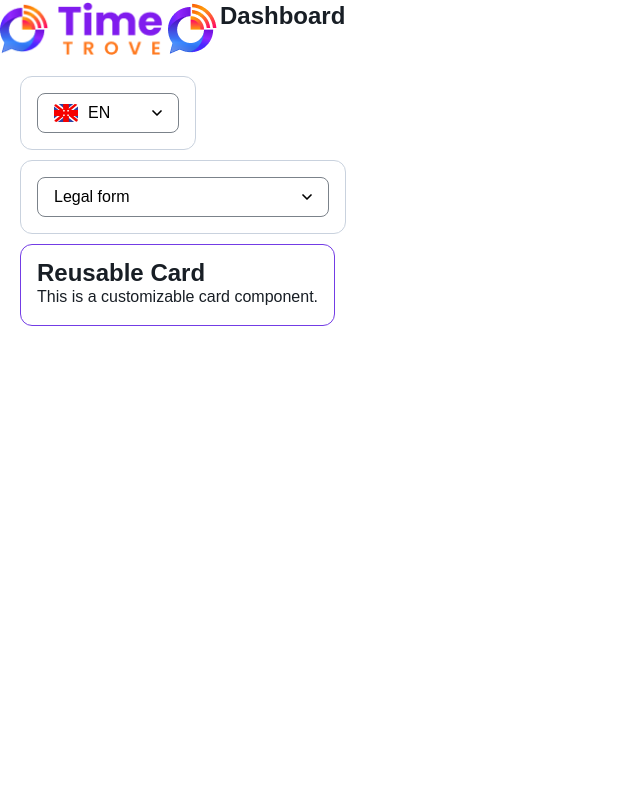
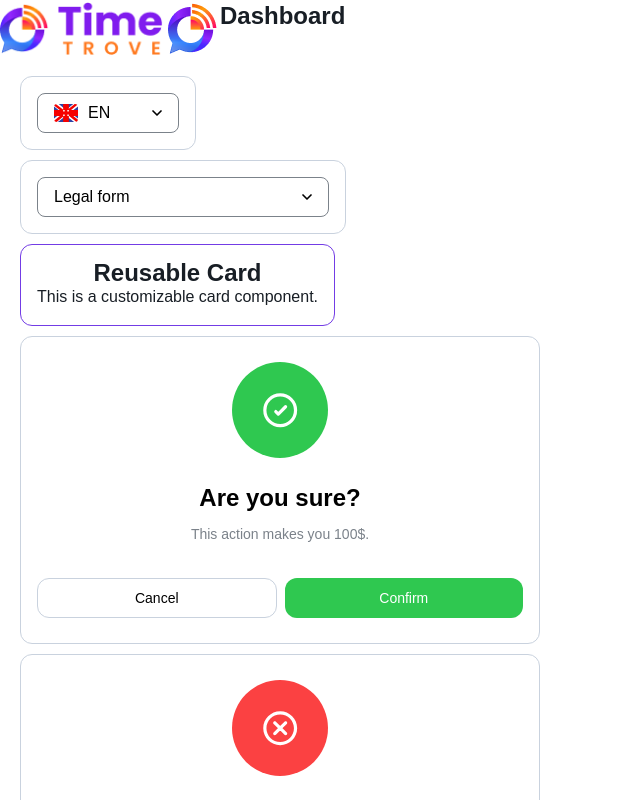
Before and after one commit to NenadBanjeglav/time-trove, a React (Vite) app: page / in a window 1280 px wide. Shown: the top 800 px of the page, without its empty margins (0-640 px from the left). Built offline with nearby package versions, Linux system fonts and the light colour scheme.

Commit message:
ConfirmDialog

```diff
--- a/src/components/atoms/card/Card.tsx
+++ b/src/components/atoms/card/Card.tsx
@@ -8,19 +8,25 @@ type CardProps = HTMLAttributes<HTMLDivElement> & {
   borderRadius?: string
   maxWidth?: string
   maxHeight?: string
+  minWidth?: string
+  minHeight?: string
+  width?: string
+  height?: string
   padding?: string
   backgroundColor?: Pallete
 }
-
 export const Card = ({
   children,
   borderColor,
   borderRadius,
   maxWidth,
   maxHeight,
+  minWidth,
+  minHeight,
   padding,
   backgroundColor,
-
+  width,
+  height,
   ...rest
 }: CardProps) => {
   return (
@@ -29,8 +35,12 @@ export const Card = ({
       $borderRadius={borderRadius}
       $maxWidth={maxWidth}
       $maxHeight={maxHeight}
+      $minWidth={minWidth}
+      $minHeight={minHeight}
       $padding={padding}
       $backgroundColor={backgroundColor}
+      $width={width}
+      $height={height}
       {...rest}
     >
       {children}
--- a/src/components/atoms/card/card.styles.ts
+++ b/src/components/atoms/card/card.styles.ts
@@ -6,6 +6,10 @@ type StyledCardProps = {
   $borderRadius?: string
   $maxWidth?: string
   $maxHeight?: string
+  $minWidth?: string
+  $minHeight?: string
+  $width?: string
+  $height?: string
   $padding?: string
   $backgroundColor?: Pallete
 }
@@ -17,8 +21,10 @@ export const StyledCard = styled.div<StyledCardProps>`
   padding: ${({ theme, $padding }) => $padding || theme.spacing.medium};
   display: flex;
   flex-direction: column;
-  width: fit-content;
-  height: auto;
+  align-items: center;
+  justify-content: center;
+  width: ${({ $width }) => $width || 'fit-content'};
+  height: ${({ $height }) => $height || 'auto'};
 
   border: 1px solid
     ${({ theme, $borderColor }) =>
@@ -28,4 +34,7 @@ export const StyledCard = styled.div<StyledCardProps>`
 
   max-width: ${({ $maxWidth }) => $maxWidth || 'none'};
   max-height: ${({ $maxHeight }) => $maxHeight || 'none'};
+
+  min-width: ${({ $minWidth }) => $minWidth || 'initial'};
+  min-height: ${({ $minHeight }) => $minHeight || 'initial'};
 `
--- a/src/components/atoms/chip/chip.types.ts
+++ b/src/components/atoms/chip/chip.types.ts
@@ -3,7 +3,7 @@ export enum SizeEnum {
   Large = 'large',
 }
 
-export enum StatusEnum {
+export enum ChipStatus {
   SUCCESS = 'success',
   WARNING = 'warning',
   DANGER = 'danger',
--- a/src/components/atoms/chip/helpers.ts
+++ b/src/components/atoms/chip/helpers.ts
@@ -1,7 +1,7 @@
 import { css } from 'styled-components'
 
 import type { Pallete } from '../../../styles/theme.types'
-import { StatusEnum, type SizeEnum } from './chip.types'
+import { ChipStatus, type SizeEnum } from './chip.types'
 
 export const getSizeStyle = (size: SizeEnum) => {
   switch (size) {
@@ -24,13 +24,13 @@ export const getSizeStyle = (size: SizeEnum) => {
   }
 }
 
-export const getChipPallete = (status?: StatusEnum): Pallete => {
+export const getChipPallete = (status?: ChipStatus): Pallete => {
   switch (status) {
-    case StatusEnum.SUCCESS:
+    case ChipStatus.SUCCESS:
       return 'success'
-    case StatusEnum.WARNING:
+    case ChipStatus.WARNING:
       return 'warning'
-    case StatusEnum.DANGER:
+    case ChipStatus.DANGER:
       return 'danger'
     default:
       return 'success'
--- a/src/components/atoms/heading/Heading.tsx
+++ b/src/components/atoms/heading/Heading.tsx
@@ -7,6 +7,8 @@ import type {
 } from '../../../styles/theme.types'
 
 import { createStyledHeading } from './heading.styles'
+
+export type HeadingAlignType = 'start' | 'end' | 'center' | 'justify'
 
 type HeadingLevel = 'h1' | 'h2' | 'h3' | 'h4' | 'h5' | 'h6'
 
@@ -19,6 +21,7 @@ type HeadingProps<T extends Pallete = 'neutral'> = {
   color?: Color<T>
   children: React.ReactNode
   className?: string
+  textAlign?: HeadingAlignType
 }
 
 export const Heading = <T extends Pallete = 'neutral'>({
@@ -29,6 +32,7 @@ export const Heading = <T extends Pallete = 'neutral'>({
   pallete = 'neutral' as T,
   color = 'hue500' as Color<T>,
   children = 'Random Heading',
+  textAlign = 'center',
 }: HeadingProps<T>) => {
   const StyledHeading = createStyledHeading<T>()
   return (
@@ -39,6 +43,7 @@ export const Heading = <T extends Pallete = 'neutral'>({
       $fontWeight={fontWeight}
       $pallete={pallete}
       $color={color}
+      $textAlign={textAlign}
     >
       {children}
     </StyledHeading>
--- a/src/components/atoms/heading/heading.styles.ts
+++ b/src/components/atoms/heading/heading.styles.ts
@@ -6,6 +6,7 @@ import type {
   LineHeightType,
   Pallete,
 } from '../../../styles/theme.types'
+import type { HeadingAlignType } from './Heading'
 
 type StyledProps<T extends Pallete = Pallete> = {
   $fontSize: FontSizeType
@@ -13,6 +14,7 @@ type StyledProps<T extends Pallete = Pallete> = {
   $lineHeight: LineHeightType
   $pallete: T
   $color: Color<T>
+  $textAlign: HeadingAlignType
 }
 
 export function createStyledHeading<T extends Pallete>() {
@@ -25,5 +27,6 @@ export function createStyledHeading<T extends Pallete>() {
     line-height: ${({ theme, $lineHeight }) => theme.typography.lineHeight[$lineHeight]};
     color: ${({ theme, $pallete, $color }) => theme.colors[$pallete][$color] as string};
     margin: 0;
+    text-align: ${({ $textAlign }) => $textAlign};
   `
 }
--- /dev/null
+++ b/src/components/molecules/confirmDialog/ConfirmDialog.tsx
@@ -0,0 +1,65 @@
+import { ChipStatus } from '../../atoms/chip/chip.types'
+import { getChipPallete } from '../../atoms/chip/helpers'
+import { ButtonRow, HeadingTextWrapper, IconWrapper } from './confirmDialog.styles'
+import { Icon } from '../../atoms/icon/Icon'
+
+import { Heading } from '../../atoms/heading/Heading'
+import { Text } from '../../atoms/text/Text'
+import { Button } from '../../atoms/button/Button'
+
+import { Card } from '../../atoms/card/Card'
+import { getDialogIcon } from './helpers'
+
+type ConfirmDialogProps = {
+  status?: ChipStatus
+  title: string
+  description: string
+  confirmLabel?: string
+  cancelLabel?: string
+  onConfirm?: () => void
+  onCancel?: () => void
+  loading?: boolean
+}
+
+export const ConfirmDialog = ({
+  status = ChipStatus.SUCCESS,
+  title,
+  description,
+  confirmLabel = 'Confirm',
+  cancelLabel = 'Cancel',
+  onConfirm,
+  onCancel,
+  loading = false,
+}: ConfirmDialogProps) => {
+  const pallete = getChipPallete(status)
+  const icon = getDialogIcon(status)
+
+  return (
+    <Card width="520px" height="308px">
+      <IconWrapper $pallete={pallete}>
+        <Icon icon={icon} iconSize="large" pallete="neutral" color="hue0" />
+      </IconWrapper>
+
+      <HeadingTextWrapper>
+        <Heading as="h2" fontSize="h2" fontWeight="semiBold" pallete="neutral" color="hue500">
+          {title}
+        </Heading>
+        <Text fontSize="small" fontWeight="regular" pallete="neutral" color="hue200">
+          {description}
+        </Text>
+      </HeadingTextWrapper>
+      <ButtonRow>
+        {onCancel && (
+          <Button variant="neutral" onClick={onCancel} fullWidth>
+            {cancelLabel}
+          </Button>
+        )}
+        {onConfirm && (
+          <Button variant={pallete} onClick={onConfirm} loading={loading} fullWidth>
+            {confirmLabel}
+          </Button>
+        )}
+      </ButtonRow>
+    </Card>
+  )
+}
--- /dev/null
+++ b/src/components/molecules/confirmDialog/confirmDialog.styles.ts
@@ -0,0 +1,40 @@
+import styled from 'styled-components'
+import type { Pallete } from '../../../styles/theme.types'
+
+export const DialogBox = styled.div`
+  background: ${({ theme }) => theme.colors.neutral.hue0};
+  border-radius: ${({ theme }) => theme.borderRadius.xLarge};
+  padding: ${({ theme }) => theme.spacing.xLarge};
+  width: 100%;
+  display: flex;
+  flex-direction: column;
+  gap: ${({ theme }) => theme.spacing.medium};
+`
+
+export const IconWrapper = styled.div<{ $pallete: Pallete }>`
+  margin-bottom: ${({ theme }) => theme.spacing.small};
+  width: 96px;
+  height: 96px;
+  border-radius: 9999px;
+  display: flex;
+  justify-content: center;
+  align-items: center;
+  margin: 0 auto;
+  background-color: ${({ theme, $pallete }) => theme.colors[$pallete].hue100};
+`
+
+export const HeadingTextWrapper = styled.div`
+  display: flex;
+  flex-direction: column;
+  align-items: center;
+  justify-content: center;
+  gap: 8px;
+  margin-top: 24px;
+  margin-bottom: 32px;
+`
+export const ButtonRow = styled.div`
+  display: flex;
+  justify-content: center;
+  width: 100%;
+  gap: ${({ theme }) => theme.spacing.small};
+`
--- /dev/null
+++ b/src/components/molecules/confirmDialog/helpers.ts
@@ -0,0 +1,22 @@
+import type { FC, SVGProps } from 'react'
+import { ChipStatus } from '../../atoms/chip/chip.types'
+import { CheckIcon } from '../../../assets/icons/CheckIcon'
+import { AlertIcon } from '../../../assets/icons/AlertIcon'
+import { FailIcon } from '../../../assets/icons/FailIcon'
+import { SuccessIcon } from '../../../assets/icons/SuccessIcon'
+
+export const getDialogIcon = (
+  status: ChipStatus = ChipStatus.SUCCESS
+): FC<SVGProps<SVGSVGElement>> => {
+  switch (status) {
+    case ChipStatus.SUCCESS:
+      return SuccessIcon
+    case ChipStatus.WARNING:
+      return AlertIcon
+    case ChipStatus.DANGER:
+      return FailIcon
+
+    default:
+      return CheckIcon
+  }
+}
--- a/src/pages/Dashboard.tsx
+++ b/src/pages/Dashboard.tsx
@@ -4,6 +4,8 @@ import { Dropdown } from '../components/atoms/dropdown/Dropdown'
 import { companyTypeOptions } from '../constants/companyType'
 import { languages } from '../constants/languages'
 import { Card } from '../components/atoms/card/Card'
+import { ConfirmDialog } from '../components/molecules/confirmDialog/ConfirmDialog'
+import { ChipStatus } from '../components/atoms/chip/chip.types'
 
 export const Dashboard = () => {
   const [locale, setLocale] = useState(languages[0].value)
@@ -28,6 +30,39 @@ export const Dashboard = () => {
         <h2>Reusable Card</h2>
         <p>This is a customizable card component.</p>
       </Card>
+
+      <ConfirmDialog
+        status={ChipStatus.SUCCESS}
+        title="Are you sure?"
+        description="This action makes you 100$."
+        confirmLabel="Confirm"
+        cancelLabel="Cancel"
+        onConfirm={() => console.log('confirmed')}
+        onCancel={() => console.log('canceled')}
+        loading={false}
+      />
+
+      <ConfirmDialog
+        status={ChipStatus.DANGER}
+        title="Delete this task?"
+        description="This action is permanent and cannot be undone."
+        confirmLabel="Delete"
+        cancelLabel="Cancel"
+        onConfirm={() => console.log('confirmed')}
+        onCancel={() => console.log('canceled')}
+        loading={false}
+      />
+
+      <ConfirmDialog
+        status={ChipStatus.DANGER}
+        title="Delete this task?"
+        description="This action is permanent and cannot be undone."
+        confirmLabel="Delete"
+        cancelLabel="Cancel"
+        onConfirm={() => console.log('confirmed')}
+        onCancel={() => console.log('canceled')}
+        loading={false}
+      />
     </div>
   )
 }
```
Also changed, not shown: 1 other file (tests, documents, lock files or other folders).
